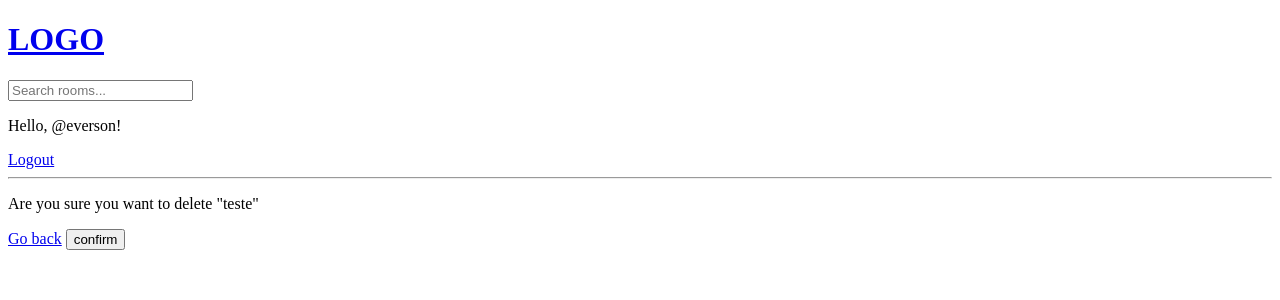
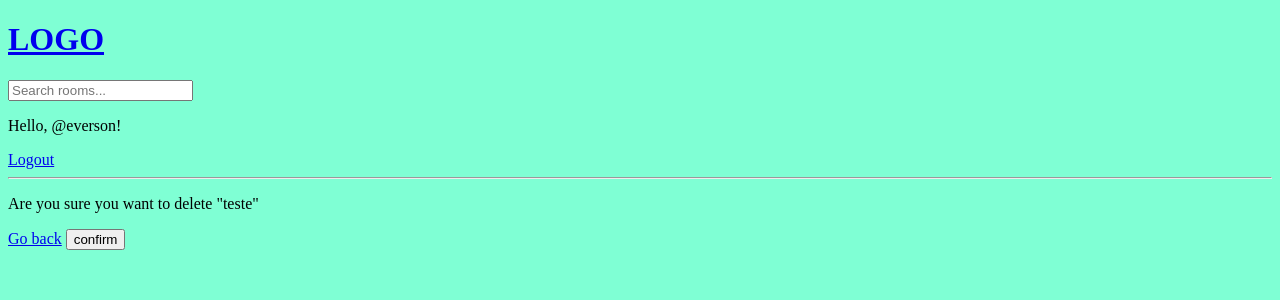
Before and after one commit to esteveseverson/django-blog, a Django app: page /delete-message/8/ in a window 1280 px wide. Shown: the top 300 px of the page. Run offline with Django 5.2, Linux system fonts and the light colour scheme; a user stored in the database is signed in; data comes from the database, SQL or seed files in the repository.

Commit message:
refactor: add styles folder

```diff
--- a/django_blog/settings.py
+++ b/django_blog/settings.py
@@ -119,6 +119,10 @@ USE_TZ = True
 
 STATIC_URL = 'static/'
 
+STATICFILES_DIRS = [BASE_DIR / 'static']
+
+# STATIC_ROOT
+
 # Default primary key field type
 # https://docs.djangoproject.com/en/5.1/ref/settings/#default-auto-field
 
--- /dev/null
+++ b/static/styles/main.css
@@ -0,0 +1,3 @@
+body{
+    background-color: aquamarine;
+}
--- a/templates/main.html
+++ b/templates/main.html
@@ -1,10 +1,12 @@
 <!DOCTYPE html>
+{% load static %}
 <html lang="en">
 
 <head>
     <meta charset="UTF-8">
     <meta name="viewport" content="width=device-width, initial-scale=1.0">
     <title>Django Blog</title>
+    <link rel="stylesheet" type="text/css" media="screen" href="{% static 'styles/main.css' %}">
 </head>
 
 <body>
```
